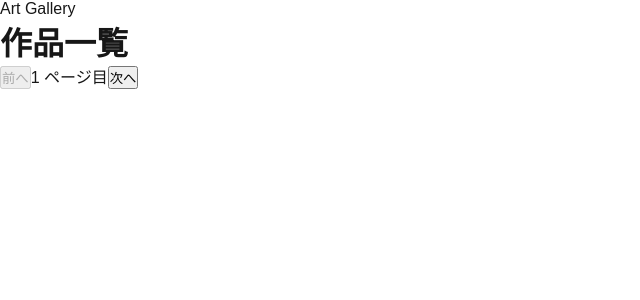
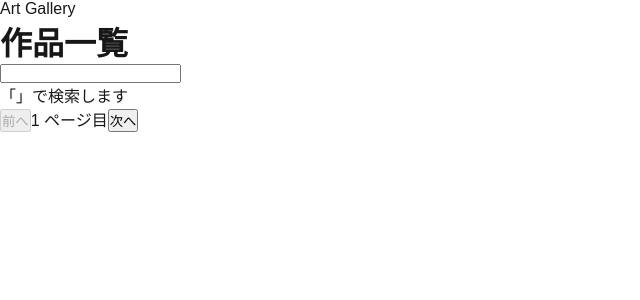
Before and after one commit to paraparacharhan/nextjs-api, a Next.js app in the folder art-gallery/: page /artworks in a window 1280 px wide. Shown: the top 300 px of the page, without its empty margins (0-640 px from the left). Built offline with nearby package versions, Linux system fonts and the light colour scheme.

Commit message:
Add input state

```diff
--- a/art-gallery/src/app/artworks/page.tsx
+++ b/art-gallery/src/app/artworks/page.tsx
@@ -2,9 +2,14 @@
 import { useState } from "react";
 export default function ArtworksPage() {
     const [page, setPage] = useState(1);
+    const [moment, setMoment] = useState("");
     return (
         <main>
             <h1>作品一覧</h1>
+            <div>
+                <input type="text" value={moment} onChange={e => setMoment(e.target.value)} />
+                <p>「{moment}」で検索します</p>
+            </div>
             <div>
                 <button type="button" onClick={() => setPage(page - 1)} disabled={
                     page === 1
```
